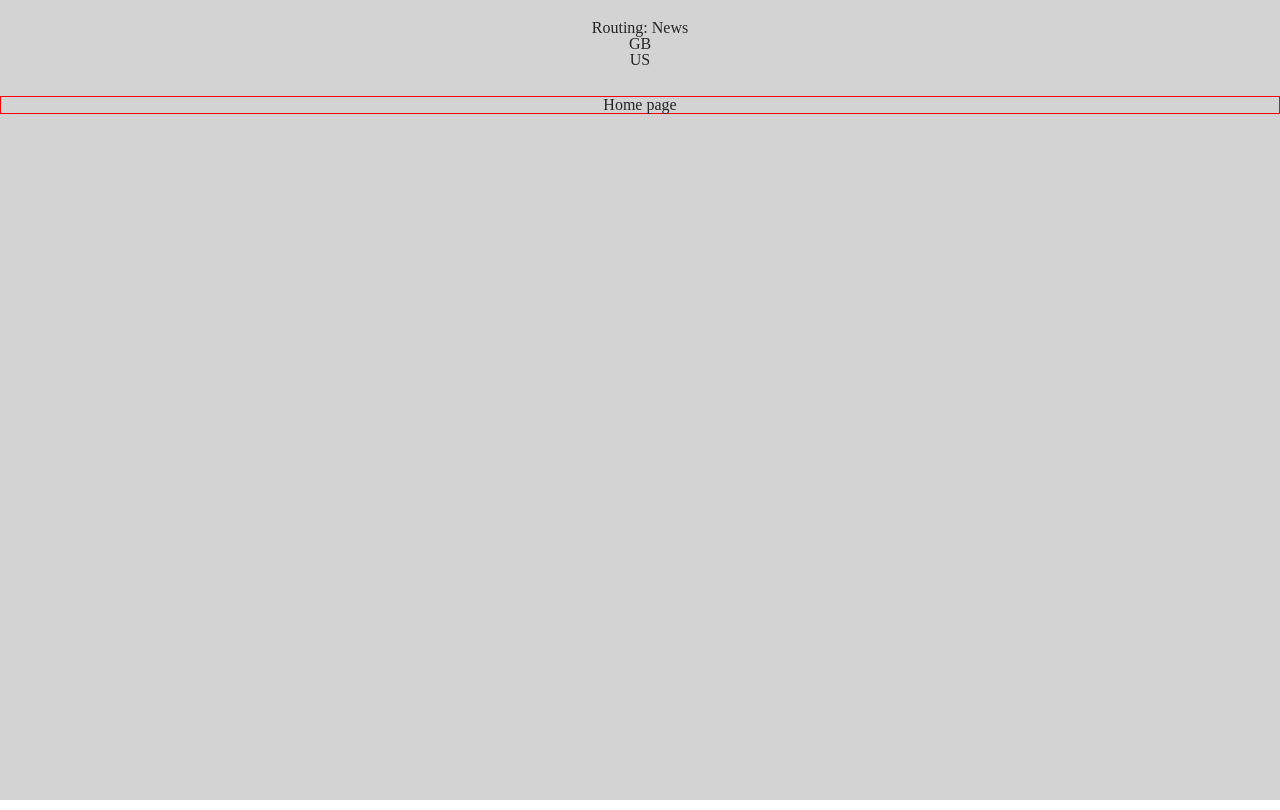
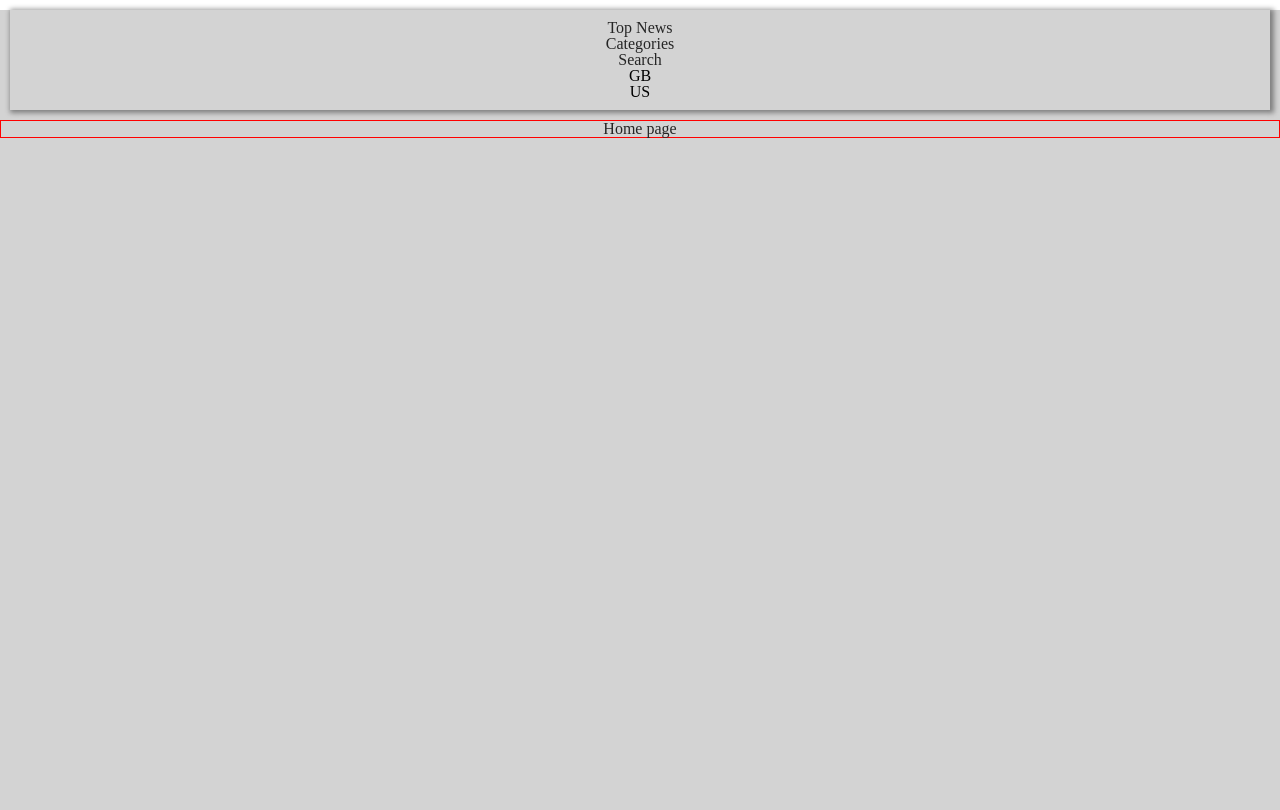
Before and after one commit to StefanopuloZ/wireframe, a React app: page /gb in a window 1280 px wide. Built offline with nearby package versions, Linux system fonts and the light colour scheme; no server answers.

Commit message:
Finish basic header

```diff
--- a/src/App/App.js
+++ b/src/App/App.js
@@ -6,15 +6,17 @@ import {
   useHistory,
 } from 'react-router-dom';
 import PropTypes from 'prop-types';
-import PageWrapper from './PageWrapper';
-import Home from '../pages/home';
+import { ThemeProvider } from 'styled-components';
+import { connect } from 'react-redux';
 import RouteNotFound from './RouteNotFound';
 import { GlobalStyle } from './GlobalStyle';
-import { ThemeProvider } from 'styled-components';
-import { connect } from 'react-redux';
 import theme from '../theme';
 import routes from './routes';
 import { setLocaleAction } from '../actions/AppActions';
+import PageWrapper from './PageWrapper';
+import Home from '../pages/home';
+import Categories from '../pages/categories';
+import Search from '../pages/search';
 
 const AppComponent = props => {
   const { locale } = props;
@@ -33,9 +35,23 @@ const AppComponent = props => {
           <Switch>
             <Route exact path={`/`} component={SetLocale} />
             <Route exact path={routes.home(locale)} component={Home} />
-            <Route exact path={routes.homeArticle(locale)} component={Home} />
-            {/* <Route exact path={routes.categories(locale)} component={Categories} />
-            <Route exact path={routes.search(locale, query)} component={Search} /> */}
+            <Route
+              exact
+              path={routes.homeArticle(locale)}
+              component={Categories}
+            />
+            <Route
+              exact
+              path={routes.categories(locale)}
+              component={Categories}
+            />
+            <Route
+              exact
+              path={routes.categoriesArticle(locale)}
+              component={Home}
+            />
+            <Route exact path={routes.search(locale)} component={Search} />
+            <Route exact path={routes.searchQuery(locale)} component={Search} />
             <Route component={RouteNotFound} />
           </Switch>
         </PageWrapper>
--- a/src/App/routes.js
+++ b/src/App/routes.js
@@ -1,5 +1,13 @@
 export default {
   home: locale => `/${locale}`,
-  homeArticle: (locale, id) => id ? `/${locale}/article/${id}` : `/${locale}/article/:id`,
-  search: (locale, query) => `/${locale}/search?${query}`,
+  homeArticle: (locale, id) =>
+    id ? `/${locale}/article/${id}` : `/${locale}/article/:id`,
+  categories: locale => `/${locale}/categories`,
+  categoriesArticle: (locale, id) =>
+    id
+      ? `/${locale}/categories/article/${id}`
+      : `/${locale}/categories/article/:id`,
+  search: locale => `/${locale}/search`,
+  searchQuery: (locale, query) =>
+    query ? `/${locale}/search?${query}` : `/${locale}/search?`,
 };
--- a/src/components/Header/index.js
+++ b/src/components/Header/index.js
@@ -1,7 +1,7 @@
 import React from 'react';
 import { connect } from 'react-redux';
 import PropTypes from 'prop-types';
-import { Link, useRouteMatch, useLocation, useHistory } from 'react-router-dom';
+import { Link, useLocation, useHistory } from 'react-router-dom';
 import { HeaderWrapper } from './styledHeader';
 import { StyledContainer } from '../StyledContainer';
 import routes from '../../App/routes';
@@ -13,25 +13,24 @@ const Header = props => {
   const location = useLocation().pathname;
   const history = useHistory();
 
+  const canChangeLocale = !location.includes('article');
+
   const changeLocale = newLocale => {
-    const newRoute = location.replace(`/${locale}`, `/${newLocale}`);
-    history.push(newRoute);
+    if (canChangeLocale) {
+      const newRoute = location.replace(`/${locale}`, `/${newLocale}`);
+      history.push(newRoute);
+    }
   };
-
-  // let { path, url } = useRouteMatch();
-
-  // console.log('path', path, 'url', url);
-
-  const canChangeLocale = location.includes('article');
-  // console.log('location', location, canChangeLocale);
 
   return (
     <HeaderWrapper>
       <StyledContainer>
         <div>
-          Routing: <Link to={routes.home(locale)}>News</Link>
+          <p><Link to={routes.home(locale)}>Top News</Link></p>
+          <p><Link to={routes.categories(locale)}>Categories</Link></p>
+          <p><Link to={routes.search(locale)}>Search</Link></p>
         </div>
-        <div>
+        <div style={{color: `${canChangeLocale ? 'black' : 'red'}`, cursor: 'pointer'}}>
           <div onClick={() => changeLocale(LOCALE.gb)}>GB</div>
           <div onClick={() => changeLocale(LOCALE.us)}>US</div>
         </div>
--- a/src/components/Header/styledHeader.js
+++ b/src/components/Header/styledHeader.js
@@ -1,28 +1,7 @@
 import styled from 'styled-components';
-import { colors, boxShadow, media, borderRadius } from '../../theme';
+import { boxShadow } from '../../theme';
 
 export const HeaderWrapper = styled.div`
-  box-shadow: ${boxShadow.large};
-  border-radius: ${borderRadius.large};
-  position: relative;
-  top: -20px;
-  padding: 30px 10px 10px 10px;
-  background-color: ${colors.whiteTransparent};
-  max-height: 142px;
-  padding-bottom: 0;
-
-  @media ${media.small} {
-    max-height: 96px;
-    padding-bottom: 10px;
-  }
+  box-shadow: ${boxShadow.standard};
+  margin: 10px;
 `;
-
-export const HeaderList = styled.ul`
-  display: flex;
-  justify-content: space-around;
-  flex-wrap: wrap;
-
-  @media ${media.small} {
-    flex-wrap: nowrap;
-  }
-`;
--- /dev/null
+++ b/src/pages/categories/StyledHome.js
@@ -0,0 +1,6 @@
+import styled from 'styled-components';
+// import { colors, boxShadow, borderRadius } from '../../theme';
+
+export const StyledHome = styled.div`
+  border: 1px solid red;
+`;
--- /dev/null
+++ b/src/pages/categories/index.js
@@ -0,0 +1,77 @@
+import React, { useEffect } from 'react';
+import PropTypes from 'prop-types';
+import { useParams, useHistory } from 'react-router-dom';
+import {
+  fetchSearchTopArticlesAction,
+  fetchCategoryArticlesAction,
+  fetchTopArticlesAction,
+} from '../../actions/ArticlesActions';
+import { connect } from 'react-redux';
+import { StyledHome } from './StyledHome';
+import { ARTICLE_CATEGORIES } from '../../enums';
+import routes from '../../App/routes';
+
+const CategoriesComponent = props => {
+  const {
+    fetchSearchTopArticlesAction,
+    fetchCategoryArticlesAction,
+    fetchTopArticlesAction,
+    articles,
+    locale,
+  } = props;
+
+  const history = useHistory();
+
+  // let { id } = useParams();
+
+  // console.log('id', id);
+
+  // useEffect(() => {
+  //   fetchTopArticlesAction(locale);
+  // }, []);
+
+  // const query = 'trump';
+
+  // useEffect(() => {
+  //   fetchSearchTopArticlesAction(locale, query);
+  // }, []);
+
+  // useEffect(() => {
+  //   Object.keys(ARTICLE_CATEGORIES).forEach(category => {
+  //     fetchCategoryArticlesAction(locale, category);
+  //   });
+  // }, []);
+
+  return (
+    <StyledHome>
+      <h1>Categories</h1>
+    </StyledHome>
+  );
+};
+
+const mapStateToProps = state => ({
+  locale: state.AppReducer.locale,
+  articles: state.ArticlesReducer.topArticles,
+});
+
+const mapDispatchToProps = dispatch => ({
+  fetchSearchTopArticlesAction: (country, query) =>
+    dispatch(fetchSearchTopArticlesAction(country, query)),
+  fetchCategoryArticlesAction: (country, category) =>
+    dispatch(fetchCategoryArticlesAction(country, category)),
+  fetchTopArticlesAction: country => dispatch(fetchTopArticlesAction(country)),
+});
+
+CategoriesComponent.propTypes = {
+  fetchSearchTopArticlesAction: PropTypes.func.isRequired,
+  fetchCategoryArticlesAction: PropTypes.func.isRequired,
+  fetchTopArticlesAction: PropTypes.func.isRequired,
+  locale: PropTypes.string.isRequired,
+  articles: PropTypes.array.isRequired,
+};
+
+CategoriesComponent.defaultProps = {};
+
+const Categories = connect(mapStateToProps, mapDispatchToProps)(CategoriesComponent);
+
+export default Categories;
--- /dev/null
+++ b/src/pages/search/StyledHome.js
@@ -0,0 +1,6 @@
+import styled from 'styled-components';
+// import { colors, boxShadow, borderRadius } from '../../theme';
+
+export const StyledHome = styled.div`
+  border: 1px solid red;
+`;
--- /dev/null
+++ b/src/pages/search/index.js
@@ -0,0 +1,78 @@
+import React, { useEffect } from 'react';
+import PropTypes from 'prop-types';
+import { useParams, useHistory } from 'react-router-dom';
+import {
+  fetchSearchTopArticlesAction,
+  fetchCategoryArticlesAction,
+  fetchTopArticlesAction,
+} from '../../actions/ArticlesActions';
+import { connect } from 'react-redux';
+import { StyledHome } from './StyledHome';
+import { ARTICLE_CATEGORIES } from '../../enums';
+import routes from '../../App/routes';
+
+const SearchComponent = props => {
+  const {
+    fetchSearchTopArticlesAction,
+    fetchCategoryArticlesAction,
+    fetchTopArticlesAction,
+    articles,
+    locale,
+  } = props;
+
+  const history = useHistory();
+
+  let { id } = useParams();
+
+  // console.log('id', id);
+
+  // useEffect(() => {
+  //   fetchTopArticlesAction(locale);
+  //   history.push(routes.homeArticle(locale, 'asd11'));
+  // }, []);
+
+  // const query = 'trump';
+
+  // useEffect(() => {
+  //   fetchSearchTopArticlesAction(locale, query);
+  // }, []);
+
+  // useEffect(() => {
+  //   Object.keys(ARTICLE_CATEGORIES).forEach(category => {
+  //     fetchCategoryArticlesAction(locale, category);
+  //   });
+  // }, []);
+
+  return (
+    <StyledHome>
+      <h1>Search page</h1>
+    </StyledHome>
+  );
+};
+
+const mapStateToProps = state => ({
+  locale: state.AppReducer.locale,
+  articles: state.ArticlesReducer.topArticles,
+});
+
+const mapDispatchToProps = dispatch => ({
+  fetchSearchTopArticlesAction: (country, query) =>
+    dispatch(fetchSearchTopArticlesAction(country, query)),
+  fetchCategoryArticlesAction: (country, category) =>
+    dispatch(fetchCategoryArticlesAction(country, category)),
+  fetchTopArticlesAction: country => dispatch(fetchTopArticlesAction(country)),
+});
+
+SearchComponent.propTypes = {
+  fetchSearchTopArticlesAction: PropTypes.func.isRequired,
+  fetchCategoryArticlesAction: PropTypes.func.isRequired,
+  fetchTopArticlesAction: PropTypes.func.isRequired,
+  locale: PropTypes.string.isRequired,
+  articles: PropTypes.array.isRequired,
+};
+
+SearchComponent.defaultProps = {};
+
+const Search = connect(mapStateToProps, mapDispatchToProps)(SearchComponent);
+
+export default Search;
```
